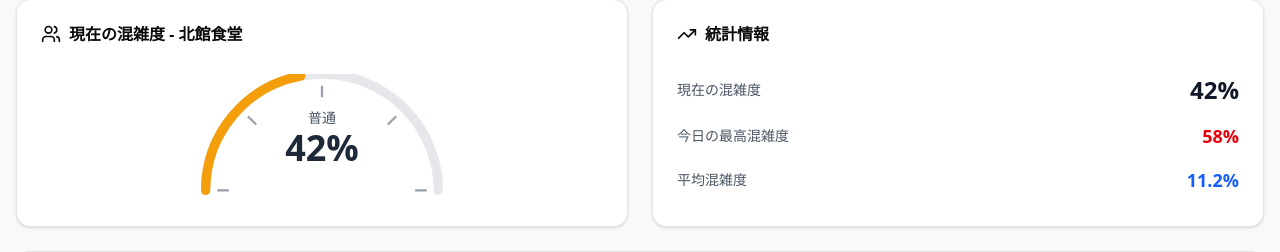
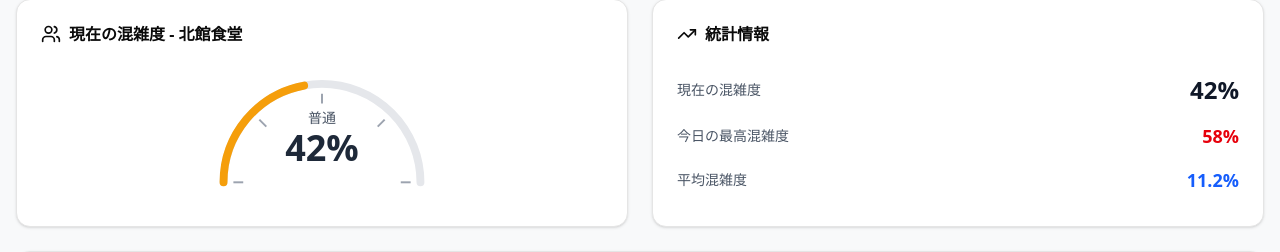
Before and after one commit to Maxel31/Congestion-Watch, a React (Vite) app in the folder frontend/: page / in a window 1280 px wide. Shown: the part 261-513 px from the top of the page. Built offline with nearby package versions, Linux system fonts and the light colour scheme; no server answers.

Commit message:
fix: メータが欠ける問題を修正

```diff
--- a/frontend/src/Dashboard.tsx
+++ b/frontend/src/Dashboard.tsx
@@ -72,13 +72,13 @@ const Dashboard = () => {
     return (
       <div className="relative w-full h-full">
         <svg
-          viewBox="0 0 220 110"
+          viewBox="0 0 220 130"
           className="w-full h-full"
           preserveAspectRatio="xMidYMid meet"
         >
           {/* 背景の円弧 */}
           <path
-            d="M 10 100 A 100 100 0 0 1 210 100"
+            d="M 10 110 A 100 100 0 0 1 210 110"
             fill="none"
             stroke="#e5e7eb"
             strokeWidth="8"
@@ -86,7 +86,7 @@ const Dashboard = () => {
           />
           {/* 進捗の円弧 */}
           <path
-            d="M 10 100 A 100 100 0 0 1 210 100"
+            d="M 10 110 A 100 100 0 0 1 210 110"
             fill="none"
             stroke={color}
             strokeWidth="8"
@@ -103,9 +103,9 @@ const Dashboard = () => {
           {[0, 25, 50, 75, 100].map((tick) => {
             const angle = (tick / 100) * Math.PI;
             const x1 = 110 + 90 * Math.cos(angle);
-            const y1 = 100 - 90 * Math.sin(angle);
+            const y1 = 110 - 90 * Math.sin(angle);
             const x2 = 110 + 80 * Math.cos(angle);
-            const y2 = 100 - 80 * Math.sin(angle);
+            const y2 = 110 - 80 * Math.sin(angle);
 
             return (
               <line
```
